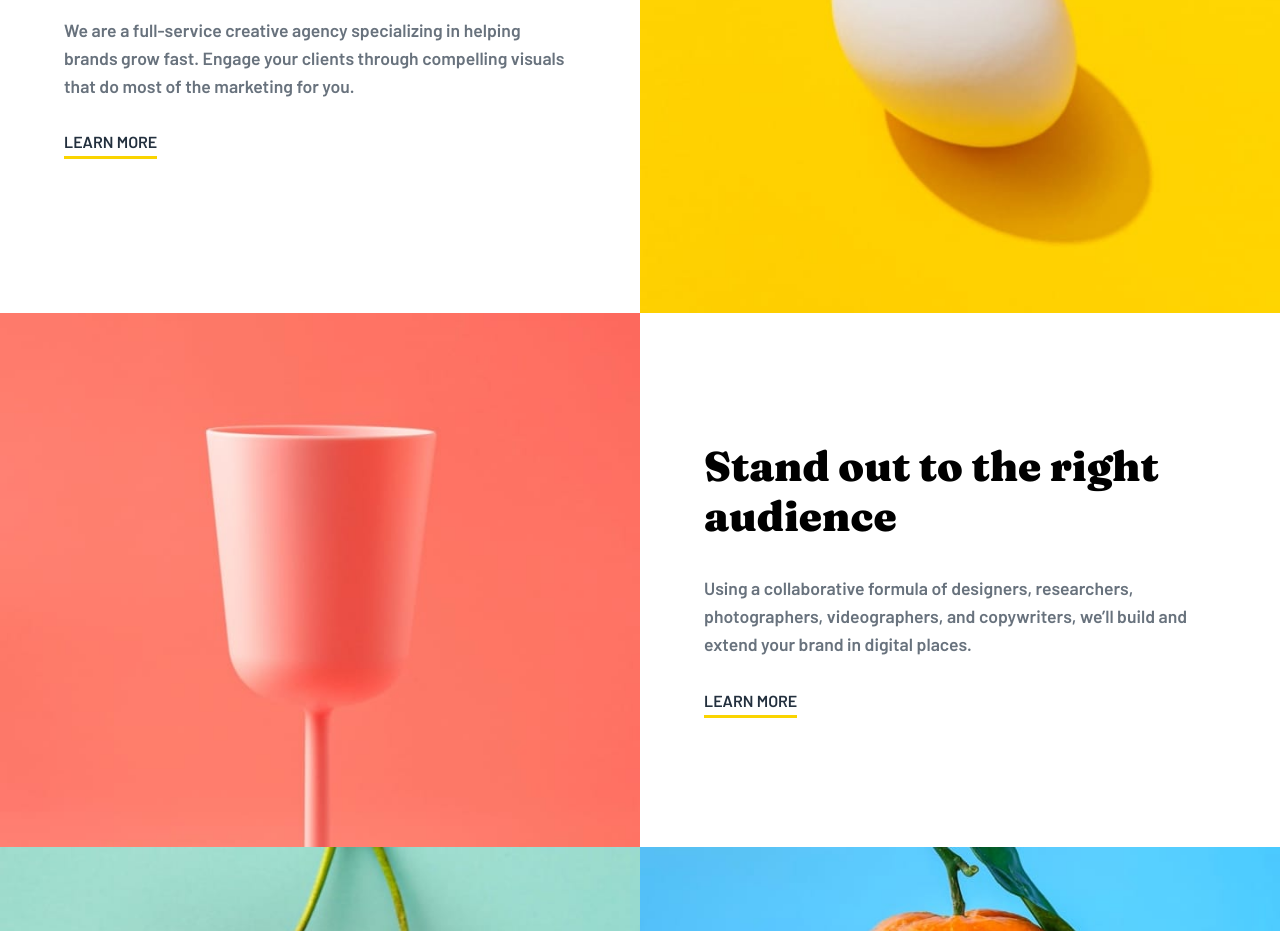
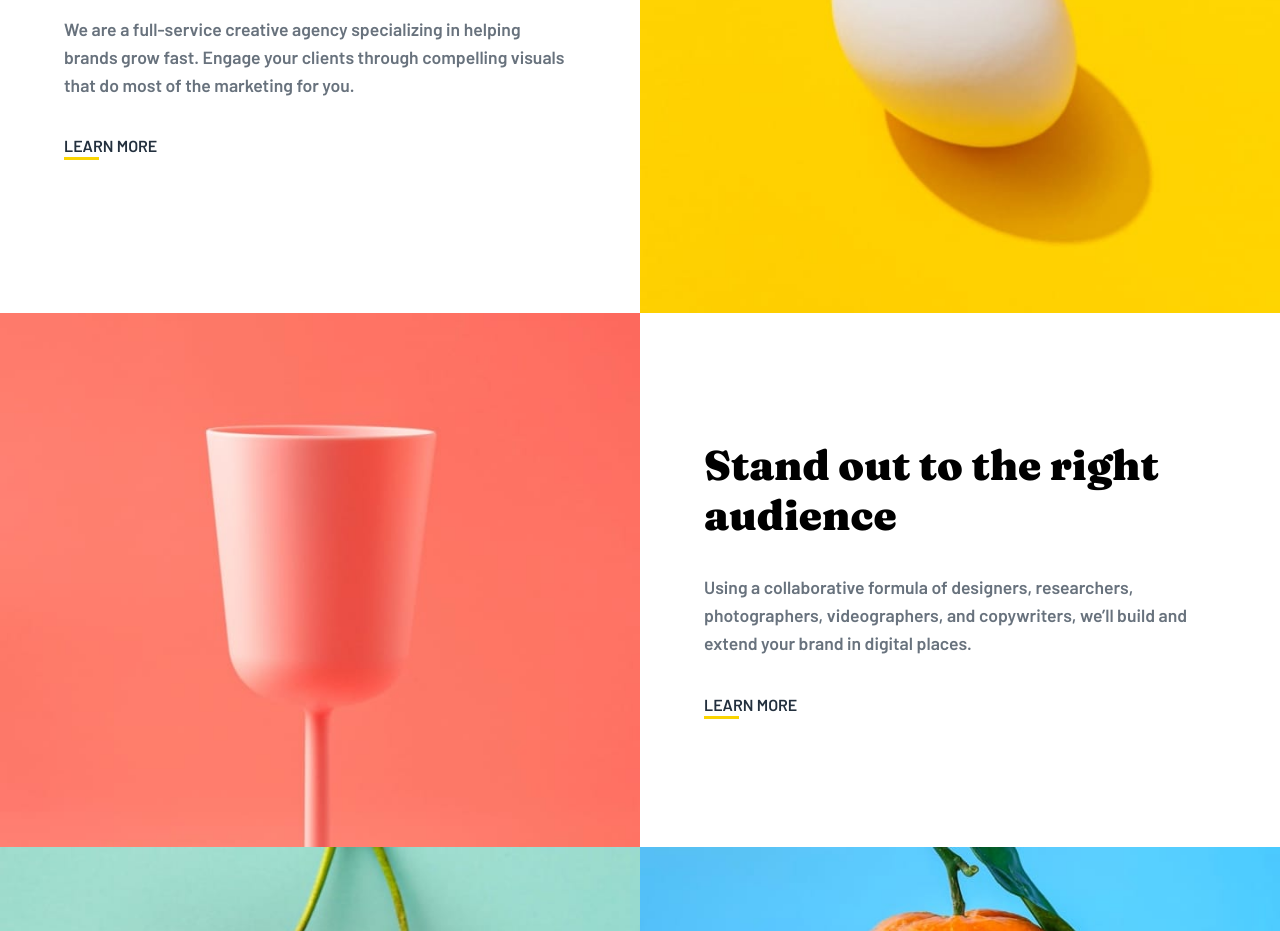
Before and after one commit to Dev-Amna/Agency-landing-page, a React (Vite) app: page / in a window 1280 px wide. Shown: the part 1020-1951 px from the top of the page. Built offline with nearby package versions, Linux system fonts and the light colour scheme.

Commit message:
Add button animation

```diff
--- a/src/components/MainAllSections/MainSection.css
+++ b/src/components/MainAllSections/MainSection.css
@@ -56,13 +56,51 @@
 }
 
 .text-side a {
+  position: relative;
+  padding: 5px 0;
   font-weight: 700;
   text-transform: uppercase;
   text-decoration: none;
   color: hsl(212, 27%, 19%);
-  border-bottom: 3px solid hsl(51, 100%, 49%);
-  width: fit-content;
-  padding-bottom: 5px;
+  display: inline-block;
+}
+
+/* underline element */
+.text-side a::after {
+  content: "";
+  position: absolute;
+  bottom: 0;
+  left: 0;
+  height: 3px;
+  width: 0;
+  background: hsl(51, 100%, 49%);
+  animation: introLine 0.6s ease forwards; /* runs on page load */
+}
+
+/* hover animation */
+.text-side a:hover::after {
+  animation: hoverLine 0.3s ease forwards;
+}
+
+/* animations */
+@keyframes introLine {
+  from {
+    width: 0;
+  }
+  to {
+    width: 35px;
+  }
+}
+
+@keyframes hoverLine {
+  0% {
+    width: 35px;
+  }
+  100% {
+    width: 95px;
+  }
+
+
 }
 
 /* MOBILE RESPONSIVE */
@@ -139,7 +177,7 @@
   color: #a7abae;
 }
 
-/* Responsive: reduce box width on smaller screens */
+/* Responsive width on smaller screens */
 @media (max-width: 768px) {
   .about-users {
     width: 150px;
@@ -191,3 +229,6 @@
   display: flex;
   gap: 2rem;
 }
+.link a ,.social-links img{
+  cursor: pointer;
+}
--- a/src/components/Navbar/Navbar.css
+++ b/src/components/Navbar/Navbar.css
@@ -86,12 +86,10 @@ li {
     }
 
     .contact-btn {
-
+       cursor: pointer;
         font-weight: 500;
         background-color: hsl(51, 100%, 49%);
     }
 
-    .contact-btn:hover {
-        background-color: hsl(212, 27%, 19%);
-    }
+
 }
```
